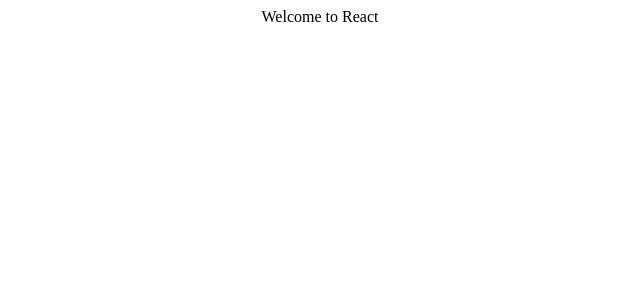
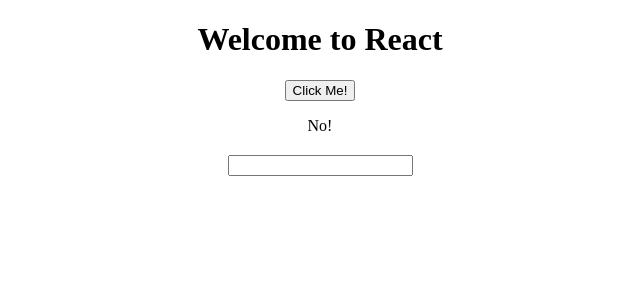
Before and after one commit to pesto-students/exercise-day-14, a React (Create React App) app in the folder Exercises/01-TestBasics/: page / in a window 1280 px wide. Shown: the top 300 px of the page, without its empty margins (320-960 px from the left). Built offline with nearby package versions, Linux system fonts and the light colour scheme; the HTML template or start-up script is replaced by a standard one.

Commit message:
WIP: Testing Solutions

```diff
--- a/Exercises/01-TestBasics/src/App.js
+++ b/Exercises/01-TestBasics/src/App.js
@@ -4,15 +4,39 @@
 
 /* eslint-disable react/no-multi-comp, react/no-unused-state */
 class App extends Component {
+  constructor(props) {
+    super(props);
+    this.changeButtonState = this.changeButtonState.bind(this);
+    this.handleInputChange = this.handleInputChange.bind(this);
+    this.handleStrings = this.handleStrings.bind(this);
+  }
   state = {
     on: false,
     input: '',
     mainColor: 'blue',
+    buttonState: 'No!',
+  }
+  changeButtonState() {
+    this.setState({ buttonState: 'Yes!' });
+  }
+  handleInputChange(event) {
+    this.setState({ input: event.currentTarget.value });
+  }
+  handleStrings(inputString) {
+    this.setState({ on: this.state.on }); // just to pass eslint error
+    return (inputString.length >= 1);
   }
   render() {
     return (
       <div className="App">
-        Welcome to React
+        <h1 className={this.state.mainColor}>Welcome to React</h1>
+        <button onClick={this.changeButtonState}>Click Me!</button>
+        <p
+          className="button-state"
+        >{this.state.buttonState}
+        </p>
+        <h2>{this.state.input}</h2>
+        <input value={this.state.input} onChange={this.handleInputChange} type="text" />
       </div>
     );
   }
```
Also changed, not shown: Exercises/01-TestBasics/src/setupTests.js (+2 -2 lines), 1 other file (tests, documents, lock files or other folders).
